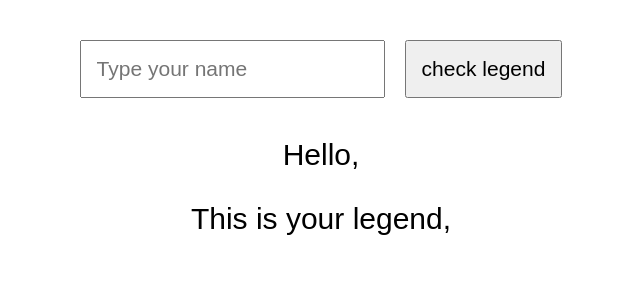
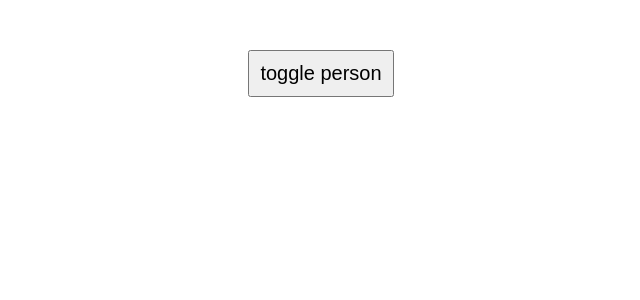
Before and after one commit to pycraft114/verdemese, a React (Create React App) app: page / in a window 1280 px wide. Shown: the top 300 px of the page, without its empty margins (319-959 px from the left). Built offline with nearby package versions, Linux system fonts and the light colour scheme.

Commit message:
removing name card

```diff
--- a/src/App.css
+++ b/src/App.css
@@ -1,5 +1,9 @@
 html {
-  font-size: 30px;
+  font-size: 10px;
+}
+
+.wrapper input[type="button"] {
+  padding : 10px;
 }
 
 body {
--- a/src/App.js
+++ b/src/App.js
@@ -1,37 +1,52 @@
 import React, { Component } from 'react';
 import './App.css';
-import UserInput from './UserInput/UserInput';
-import UserOutput from './UserOutput/UserOutput';
+import Person from './Person/Person';
 
 class App extends Component {
 
   state = {
-    legends: [ 'Bangalore', 'Bloodhound', 'Caustic', 'Mirage', 'Wraith', 'Octane', 'Watson', 'Lifeline', 'Gibraltor', 'PathFinder' ],
-    userName: '',
-    legendPicked: ''
+    persons: [
+      { name: "Verde", age: 24 },
+      { name: "Kermit", age: 25 },
+      { name: "Mese", age: 23 }
+    ],
+    otherState: "some other state",
+    showPersons: false
   }
 
-
-  nameChangeHandler = (event) => {
-    const userInput = event.target.value;
-    this.setState({
-      userName: userInput
-    });
+  toggleNamecard = () => {
+    const doesShow = this.state.showPersons;
+    this.setState({ showPersons : !doesShow });
   }
 
-  clickHandler = () => {
-    const legends = this.state.legends;
-    const randomNumber = Math.floor(Math.random() * legends.length);
+  removeNamecardHandler = (index) => {
+    const personCopied = [...this.state.persons];
     this.setState({
-      legendPicked: legends[randomNumber]
+      persons: personCopied[index]
     });
   }
 
   render() {
+
+    let persons = null;
+
+    if ( this.state.showPersons ) {
+      persons = (
+      <div>
+        {this.state.persons.map((person, index) => {
+          return <Person
+          click={() =>  this.removeNamecardHandler(index)}
+          name={person.name}
+          age={person.age}></Person>
+        })}
+      </div>
+      );
+    }
+
     return (
-      <div>
-        <UserInput click={this.clickHandler} changeName={this.nameChangeHandler}></UserInput>
-        <UserOutput name={this.state.userName} legend={this.state.legendPicked}></UserOutput>
+      <div className="wrapper">
+        <input type="button" onClick={this.toggleNamecard} value="toggle person"/>
+        {persons}
       </div>
     );
   }
--- /dev/null
+++ b/src/Person/Person.css
@@ -0,0 +1,16 @@
+* {
+    font-size: 20px
+}
+
+.person {
+    border: 2px solid #ccc;
+    box-shadow: 2px 2px 5px rgb(0, 0, 0, 0.4) ;
+    width: 400px;
+    text-align: center;
+    margin: 30px auto;
+    padding: 20px;
+}
+
+.person input {
+    padding: 5px;
+}
--- /dev/null
+++ b/src/Person/Person.js
@@ -0,0 +1,14 @@
+import React from 'react';
+import './Person.css';
+
+const person = (props) => {
+    return (
+        <div className="person" onClick={props.click}>
+            <p>My name is {props.name} </p>
+            <p>And I'm {props.age} years old </p>
+            <input type="text" onChange={props.change} />
+        </div>
+    )
+}
+
+export default person;
--- a/src/UserInput/UserInput.css
+++ /dev/null
@@ -1,10 +0,0 @@
-.inputWrapper {
-    text-align: center;
-    margin: 30px 0;
-}
-
-.inputWrapper > input {
-    font-size: 0.7rem;
-    padding: 15px;
-    margin: 10px;
-}
--- a/src/UserInput/UserInput.js
+++ /dev/null
@@ -1,13 +0,0 @@
-import React from 'react';
-import './UserInput.css';
-
-const userInput = (props) => {
-    return (
-        <div className="inputWrapper">
-            <input type="text" onChange={props.changeName} placeholder="Type your name"/>
-            <input type="submit" onClick={props.click} value="check legend"/>
-        </div>
-    )
-}
-
-export default userInput;
--- a/src/UserOutput/UserOutput.css
+++ /dev/null
@@ -1,3 +0,0 @@
-.outputWrapper {
-    text-align: center;
-}
--- a/src/UserOutput/UserOutput.js
+++ /dev/null
@@ -1,13 +0,0 @@
-import React from 'react';
-import './UserOutput.css';
-
-const userOutput = (props) => {
-    return(
-        <div className="outputWrapper">
-            <p>Hello, {props.name}</p>
-            <p>This is your legend, {props.legend}</p>
-        </div>
-    );
-}
-
-export default userOutput;
--- a/src/index.css
+++ b/src/index.css
@@ -3,3 +3,8 @@ body {
   padding: 0;
   font-family: sans-serif;
 }
+
+.wrapper {
+  text-align: center;
+  margin: 50px;
+}
```
